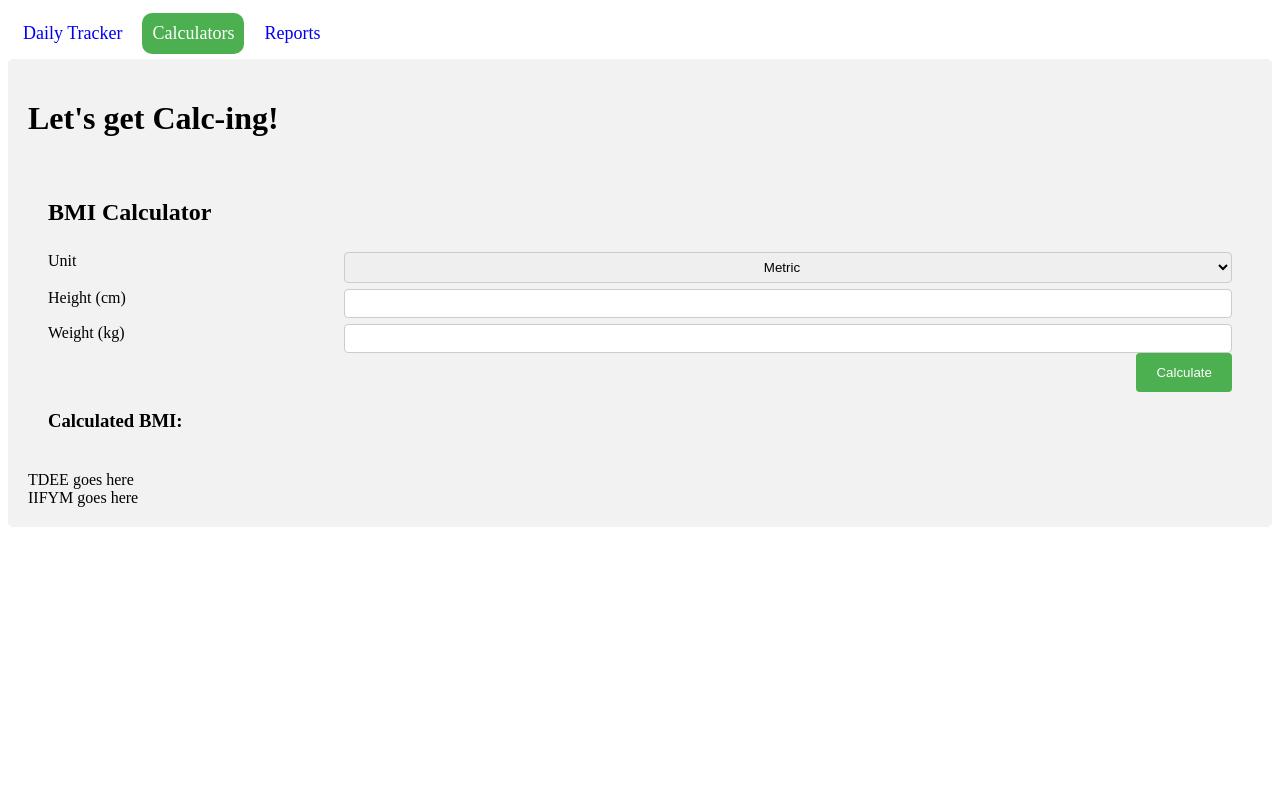
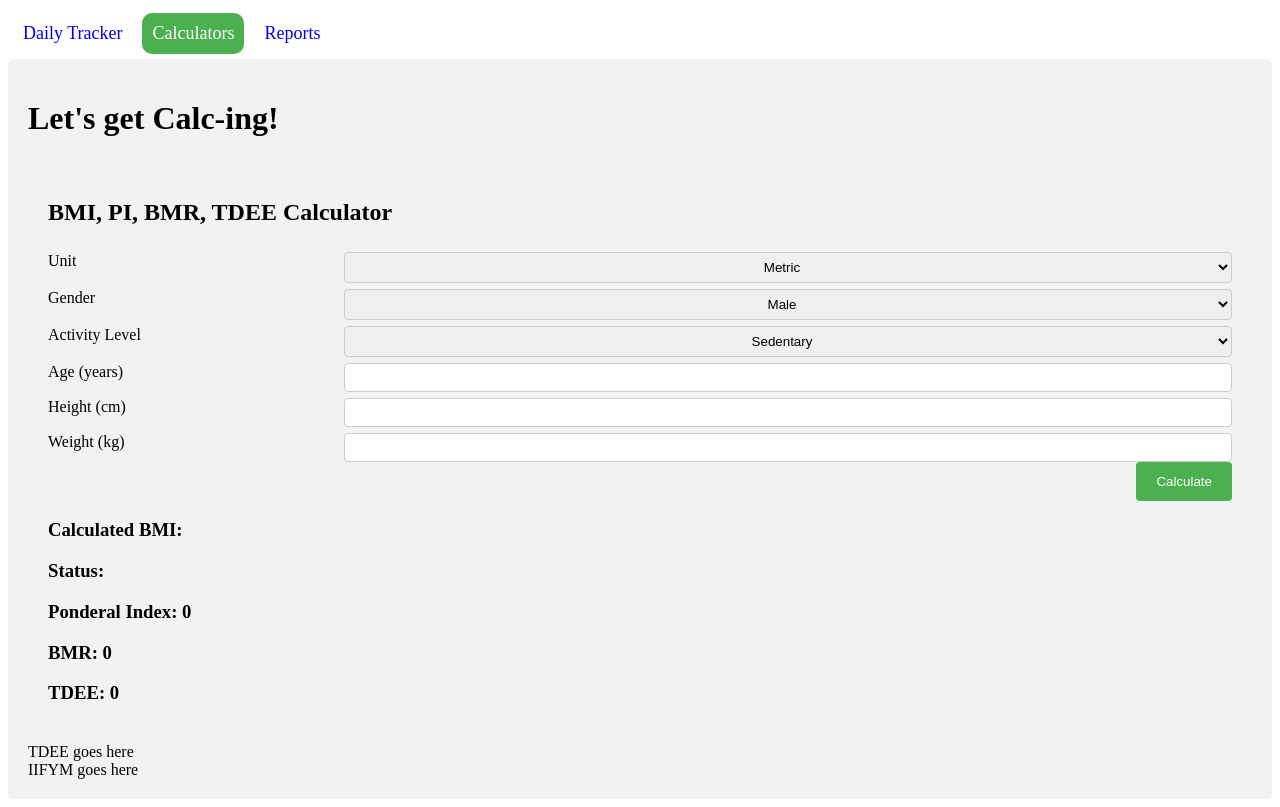
Before and after one commit to fl0at-on/XR-CZ, a React (Create React App) app: page /calculator in a window 1280 px wide. Built offline with nearby package versions, Linux system fonts and the light colour scheme.

Commit message:
Adding BMR&TDEE Calculations

```diff
--- a/src/components/Calculators/BMI.jsx
+++ b/src/components/Calculators/BMI.jsx
@@ -7,7 +7,51 @@ const UnitMsmts = {
     weight: "(kg)",
     formula: "(weight/(height*100)^2)"
   },
-  standard: { height: "(in)", weight: "(lb)", formula: "(weight/height^2)*703" }
+  standard: {
+    height: "(in)",
+    weight: "(lb)",
+    formula: "(weight/height^2)*703"
+  },
+  bmiTable: [
+    { source: "https://www.calculator.net/bmi-calculator.html" },
+
+    {
+      category: "Underweight",
+      upper: 18.5
+    },
+    {
+      category: "Normal Weight",
+      upper: 25
+    },
+    {
+      category: "Overweight",
+      upper: 30
+    },
+    {
+      category: "Obese Class I",
+      upper: 35
+    },
+    {
+      category: "Obese Class II",
+      upper: 40
+    },
+    {
+      category: "Obese Class III",
+      upper: 99
+    }
+  ],
+  bmrFormula: [
+    {
+      gender: "m",
+      formula:
+        "66 + (13.7 X weight in kg) + (5 x height in cm) – (6.8 x age in yrs)"
+    },
+    {
+      gender: "f",
+      formula:
+        "655 + (9.6 X weight in kg) + (1.8 x height in cm) – (4.7 x age in yrs)"
+    }
+  ]
 };
 
 const BMIFactors = {
@@ -21,6 +65,51 @@ const BMIFactors = {
         { text: "Standard", value: "standard" }
       ]
     },
+    {
+      name: "gender",
+      text: "Gender",
+      inputtype: "select",
+      options: [{ text: "Male", value: "m" }, { text: "Female", value: "f" }]
+    },
+    {
+      name: "activity",
+      text: "Activity Level",
+      inputtype: "select",
+      options: [
+        {
+          text: "Sedentary",
+          description: "Little or no Exercise",
+          value: 1.2
+        },
+        {
+          text: "Lightly Active",
+          description: "Light Exercise (1-3 days/week)",
+          value: 1.375
+        },
+        {
+          text: "Moderately Active",
+          description: "Moderate Exercise (3-5 days/week)",
+          value: 1.55
+        },
+        {
+          text: "Very Active",
+          description: "Heavy Exercise (6-7 days/week)",
+          value: 1.725
+        },
+        {
+          text: "Extremely Active",
+          description: "Very Heavy Exercise (2x/day)",
+          value: 1.9
+        }
+      ]
+    },
+
+    {
+      name: "age",
+      text: "Age (years)",
+      inputtype: "number"
+    },
+
     {
       name: "height",
       text: "Height",
@@ -38,10 +127,7 @@ const RenderInputSwitch = props => {
   switch (props.props.props.inputtype) {
     case "select":
       return (
-        <select
-          name={props.props.props.name}
-          onChange={e => props.onUnitToggle(e)}
-        >
+        <select name={props.props.props.name} onChange={e => props.onToggle(e)}>
           {props.props.props.options.map((option, index) => {
             return (
               <option key={index} value={option.value}>
@@ -55,6 +141,7 @@ const RenderInputSwitch = props => {
       return (
         <input
           type={props.props.props.inputtype}
+          step="0.01"
           id={props.props.props.name}
           name={props.props.props.name}
         />
@@ -71,10 +158,7 @@ const BMIForm = props => {
         </label>
       </div>
       <div className="col-75">
-        <RenderInputSwitch
-          props={props}
-          onUnitToggle={e => props.onUnitToggle(e)}
-        />
+        <RenderInputSwitch props={props} onToggle={e => props.onToggle(e)} />
       </div>
     </div>
   );
@@ -83,43 +167,85 @@ const BMIForm = props => {
 class BMI extends Component {
   constructor(props) {
     super(props);
-    this.state = { unit: "metric", bmi: 0 };
+    this.state = {
+      unit: "metric",
+      gender: "m",
+      activity: 1.2,
+      bmi: [{ value: 0, status: "", risk: "", prime: "" }],
+      ponderal_index: 0,
+      ideal_weight: 0,
+      surface_area: 0,
+      bmr: 0,
+      tdee: 0,
+      whr: [{ value: 0, status: "" }] //waist to height ratio
+    };
   }
 
-  onUnitToggle = e => {
+  onToggle = e => {
     //console.log(`{onUnitToggle] msg received ${e.target.value}`);
-    //console.log(UnitMsmts[e.target.value].height);
+    const name = e.target.name;
 
-    this.setState({ unit: e.target.value });
+    this.setState({ [name]: e.target.value });
   };
 
   onSubmit = e => {
     e.preventDefault();
     //console.log("[onSubmit] received");
 
+    const age = document.getElementById("age").value;
     const heightValue = document.getElementById("height").value;
     const weightValue = document.getElementById("weight").value;
 
-    let calcedBMI;
-    if (this.state.unit === "metric") {
-      calcedBMI = weightValue / (((heightValue / 100) * heightValue) / 100);
+    //BMR & TDEE calculations
+    let BMRValue;
+    let TDEEValue;
+    if (this.state.gender === "m") {
+      BMRValue = 66 + 13.7 * weightValue + 5 * heightValue - 6.8 * age;
+      TDEEValue = BMRValue * this.state.activity; //factor
     } else {
-      calcedBMI = (weightValue / (heightValue * heightValue)) * 703;
+      BMRValue = 665 + 9.6 * weightValue + 1.8 * heightValue - 4.7 * age;
+      TDEEValue = BMRValue * this.state.activity; //factor
     }
 
-    this.setState({ bmi: calcedBMI });
+    //BMI & Ponderal calculations
+    let calcedBMIValue;
+    let newPonderal;
+
+    if (this.state.unit === "metric") {
+      calcedBMIValue = weightValue / Math.pow(heightValue / 100, 2);
+      newPonderal = (weightValue / Math.pow(heightValue / 100, 3)).toFixed(2);
+    } else {
+      calcedBMIValue = (weightValue / Math.pow(heightValue, 2)) * 703;
+      newPonderal = (heightValue / Math.cbrt(weightValue)).toFixed(2);
+    }
+    const newBMI = [...this.state.bmi];
+
+    newBMI.value = calcedBMIValue.toFixed(2);
+
+    const bmiStatus = UnitMsmts.bmiTable.filter(category => {
+      return category.upper >= Number(newBMI.value);
+    })[0].category;
+
+    newBMI.status = bmiStatus;
+
+    this.setState({
+      bmi: newBMI,
+      ponderal_index: newPonderal,
+      bmr: BMRValue,
+      tdee: TDEEValue
+    });
   };
   render() {
     return (
       <div className="container">
-        <h2>BMI Calculator</h2>
+        <h2>BMI, PI, BMR, TDEE Calculator</h2>
         <form autoComplete="off" onSubmit={e => this.onSubmit(e)}>
           {BMIFactors.factors.map((item, index) => {
             return (
               <BMIForm
                 key={index}
                 unit={this.state.unit}
-                onUnitToggle={e => this.onUnitToggle(e)}
+                onToggle={e => this.onToggle(e)}
                 props={item}
               />
             );
@@ -129,10 +255,17 @@ class BMI extends Component {
           </div>
         </form>
         <div className="bmi-output">
-          <h3>
-            Calculated BMI:{" "}
-            {this.state.bmi === 0 ? "" : this.state.bmi.toFixed(2)}{" "}
-          </h3>
+          {this.state.bmi.value !== 0 ? (
+            <div>
+              <h3>Calculated BMI: {this.state.bmi.value}</h3>
+              <h3>Status: {this.state.bmi.status}</h3>
+              <h3>Ponderal Index: {this.state.ponderal_index}</h3>
+              <h3>BMR: {this.state.bmr}</h3>
+              <h3>TDEE: {this.state.tdee}</h3>
+            </div>
+          ) : (
+            <div />
+          )}
         </div>
       </div>
     );
```
